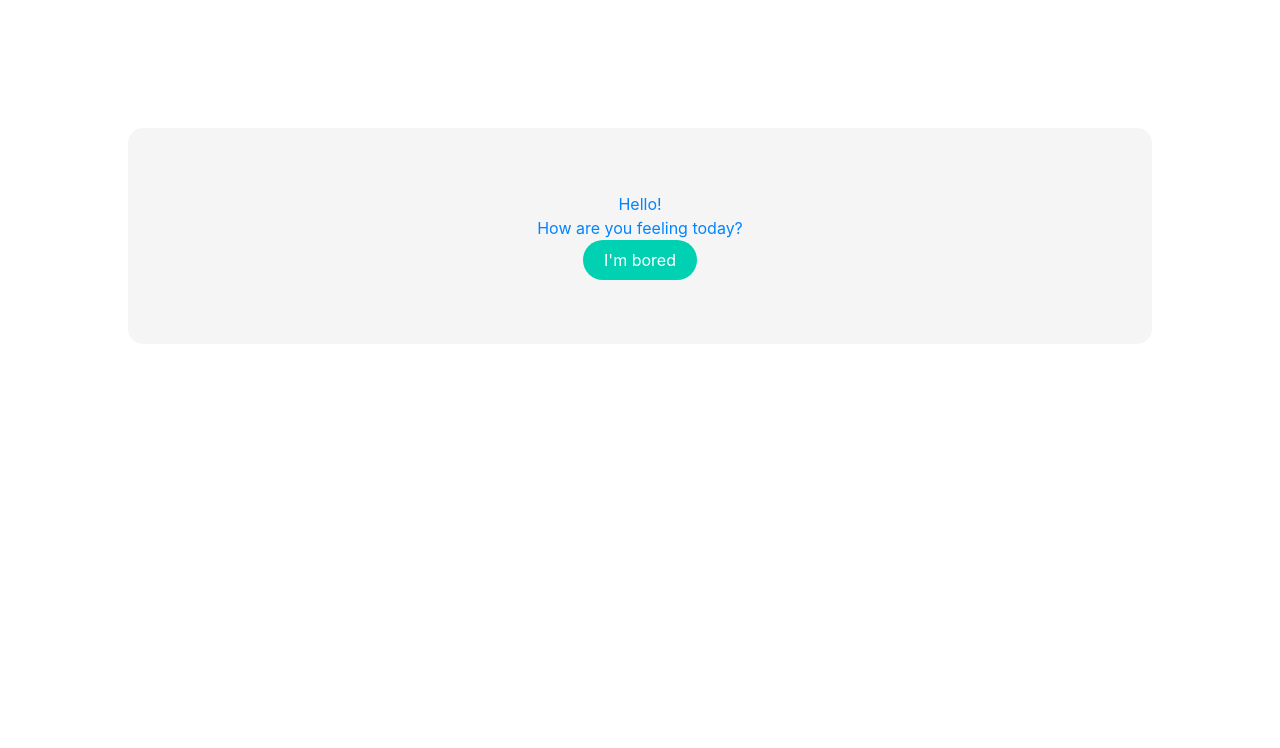
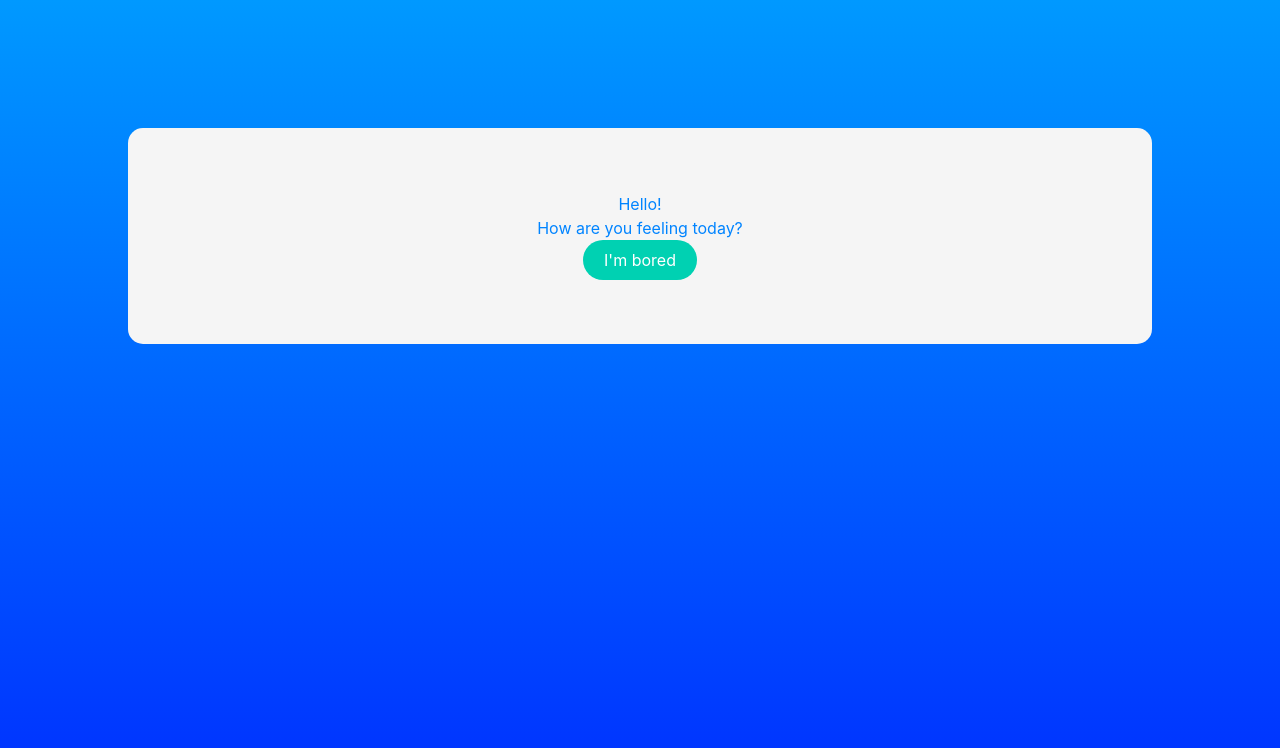
Before and after one commit to rajnidua/project-one, a plain HTML site: page index.html in a window 1280 px wide. Drawn offline with nearby package versions, Linux system fonts and the light colour scheme.

Commit message:
confirmed body style change

```diff
--- a/Assets/CSS/style.css
+++ b/Assets/CSS/style.css
@@ -1,12 +1,8 @@
 html {
-<<<<<<< HEAD
         background-image: linear-gradient( rgb(0, 153, 255) , rgb(0, 47, 255));
        /* background: url(ClearImg.jpg) no-repeat center center fixed; */
     /*    background: url(./../IMAGES/ClearImg.jpg) no-repeat center center fixed; */
 
-=======
-    background: url(../IMAGES/ClearImg.jpg) no-repeat center center fixed;
->>>>>>> bbd0cd844176a6337ebd50be4dd78c1afbdb4bd7
     -webkit-background-size: cover;
     -moz-background-size: cover;
     -o-background-size: cover;
@@ -118,7 +114,7 @@ body {
 }
 
 .Clear{
-    background-image: url("");
+    background-image: url("./../IMAGES/ClearImg.jpg");
     min-height: 100%;
     min-width: 1024px;
 
```
